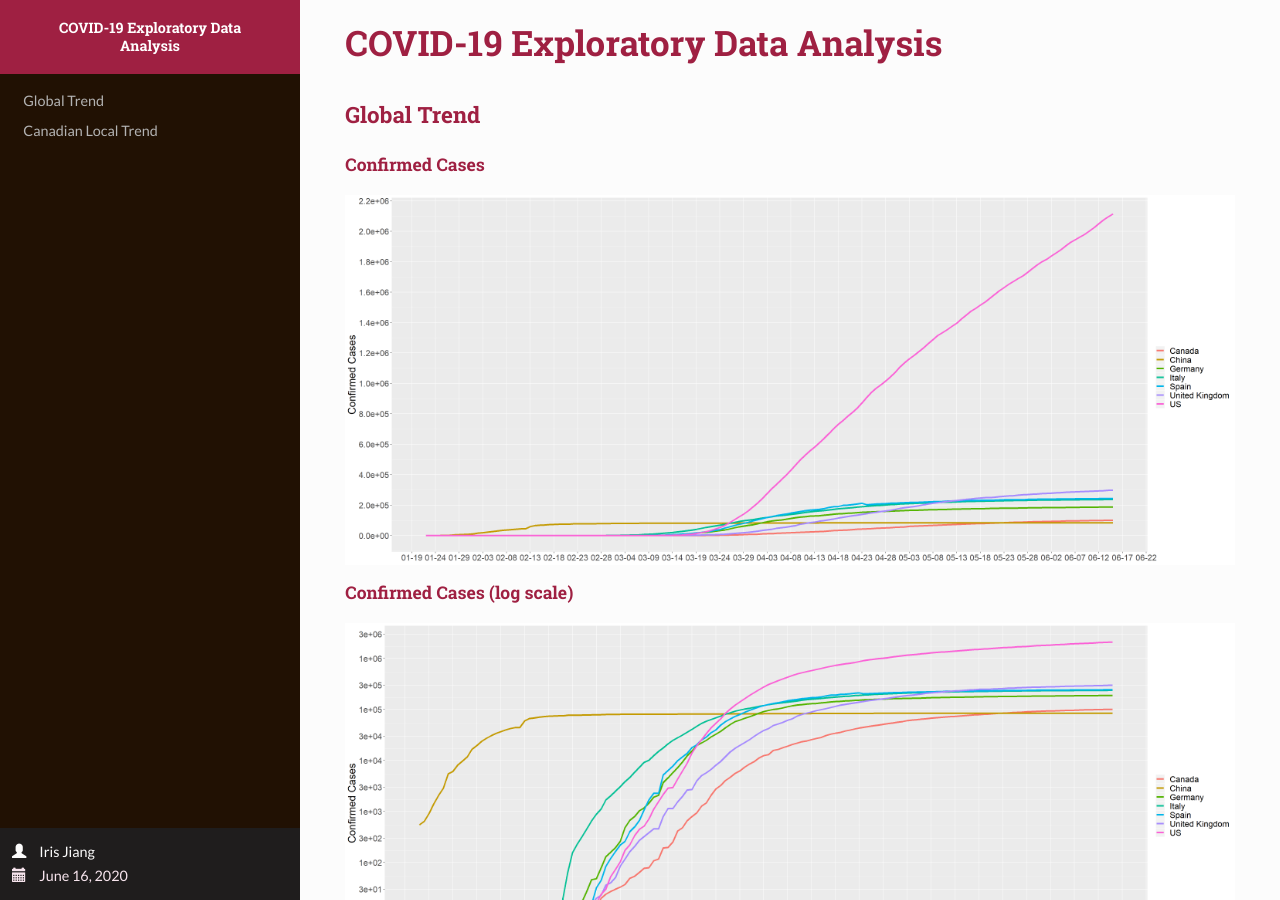
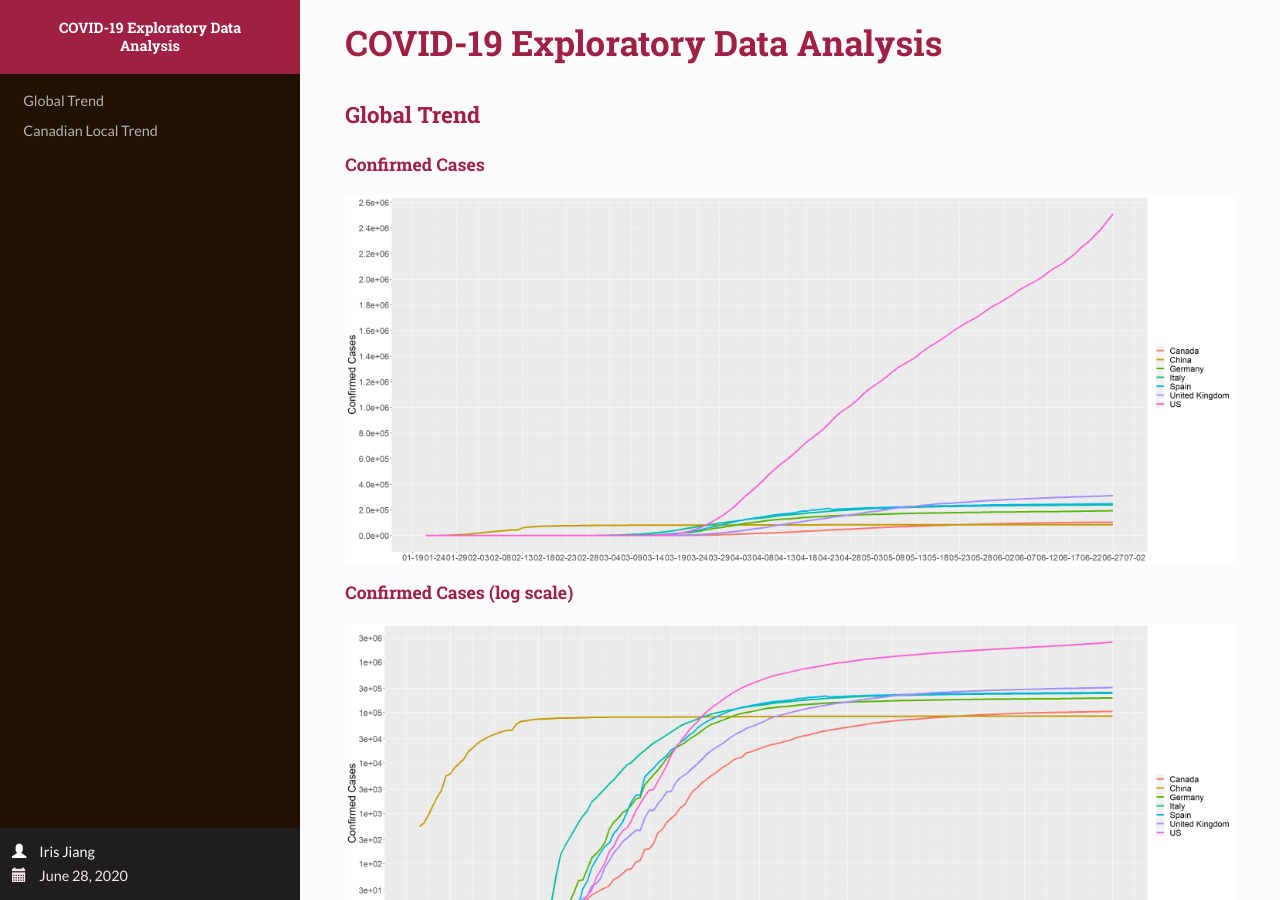
Before and after one commit to my-jiang/my-jiang.github.io, a Jekyll site: the page projects/COVID-19-EDA/COVID-19-EDA.html, which Jekyll copies as it is, in a window 1280 px wide and 900 px high. Built offline with Jekyll 4.4.1, drawn with Linux system fonts in a browser that asks for light colours.

Commit message:
update june 28

```diff
--- a/projects/COVID-19-EDA/COVID-19-EDA.html
+++ b/projects/COVID-19-EDA/COVID-19-EDA.html
@@ -10,7 +10,7 @@
 
 <meta name="author" content="Iris Jiang" />
 
-<meta name="date" content="2020-06-16" />
+<meta name="date" content="2020-06-28" />
 
 <title>COVID-19 Exploratory Data Analysis</title>
 
@@ -83,7 +83,7 @@ $(document).ready(function () {
 
     <div id="postamble" data-toggle="wy-nav-shift" class="status">
               <p class="author"><span class="glyphicon glyphicon-user"></span> Iris Jiang</p>
-                  <p class="date"><span class="glyphicon glyphicon-calendar"></span> June 16, 2020</p>
+                  <p class="date"><span class="glyphicon glyphicon-calendar"></span> June 28, 2020</p>
         </div>
 </div>
 
```
Also changed, not shown: projects/COVID-19-EDA/COVID-19-EDA_files/figure-html/unnamed-chunk-11-1.png, projects/COVID-19-EDA/COVID-19-EDA_files/figure-html/unnamed-chunk-12-1.png, projects/COVID-19-EDA/COVID-19-EDA_files/figure-html/unnamed-chunk-13-1.png, projects/COVID-19-EDA/COVID-19-EDA_files/figure-html/unnamed-chunk-14-1.png, projects/COVID-19-EDA/COVID-19-EDA_files/figure-html/unnamed-chunk-15-1.png, projects/COVID-19-EDA/COVID-19-EDA_files/figure-html/unnamed-chunk-3-1.png, projects/COVID-19-EDA/COVID-19-EDA_files/figure-html/unnamed-chunk-4-1.png, projects/COVID-19-EDA/COVID-19-EDA_files/figure-html/unnamed-chunk-5-1.png, projects/COVID-19-EDA/COVID-19-EDA_files/figure-html/unnamed-chunk-6-1.png, projects/COVID-19-EDA/COVID-19-EDA_files/figure-html/unnamed-chunk-7-1.png, projects/COVID-19-EDA/COVID-19-EDA_files/figure-html/unnamed-chunk-8-1.png, projects/COVID-19-EDA/COVID-19-EDA_files/figure-html/unnamed-chunk-9-1.png, 1 other file.
